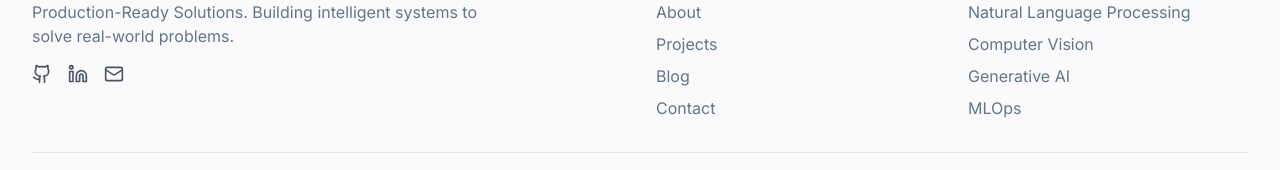
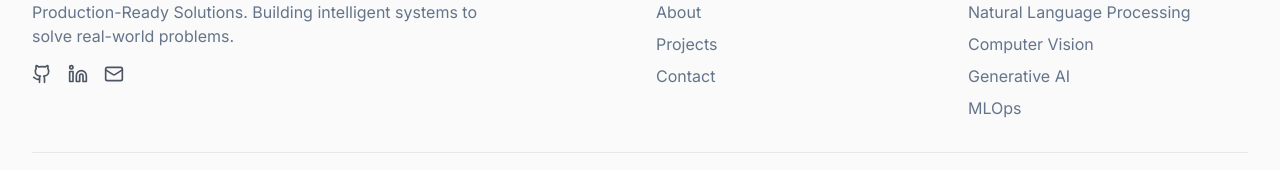
Before and after one commit to ZahirAhmadChaudhry/portfolio, a React (Vite) app: page / in a window 1280 px wide. Shown: the part 2533-2703 px from the top of the page. Built offline with nearby package versions, Linux system fonts and the light colour scheme.

Commit message:
Remove blog traces from homepage
Remove references to the blog from the homepage.

```diff
--- a/src/components/Footer.tsx
+++ b/src/components/Footer.tsx
@@ -61,11 +61,6 @@ const Footer = () => {
                 </Link>
               </li>
               <li>
-                <Link to="/blog" className="text-muted-foreground hover:text-primary transition-colors">
-                  Blog
-                </Link>
-              </li>
-              <li>
                 <Link to="/contact" className="text-muted-foreground hover:text-primary transition-colors">
                   Contact
                 </Link>
--- a/src/components/Navbar.tsx
+++ b/src/components/Navbar.tsx
@@ -12,7 +12,6 @@ const Navbar = () => {
     { name: 'Home', path: '/' },
     { name: 'About', path: '/about' },
     { name: 'Projects', path: '/projects' },
-    { name: 'Blog', path: '/blog' },
     { name: 'Contact', path: '/contact' },
   ];
 
```
